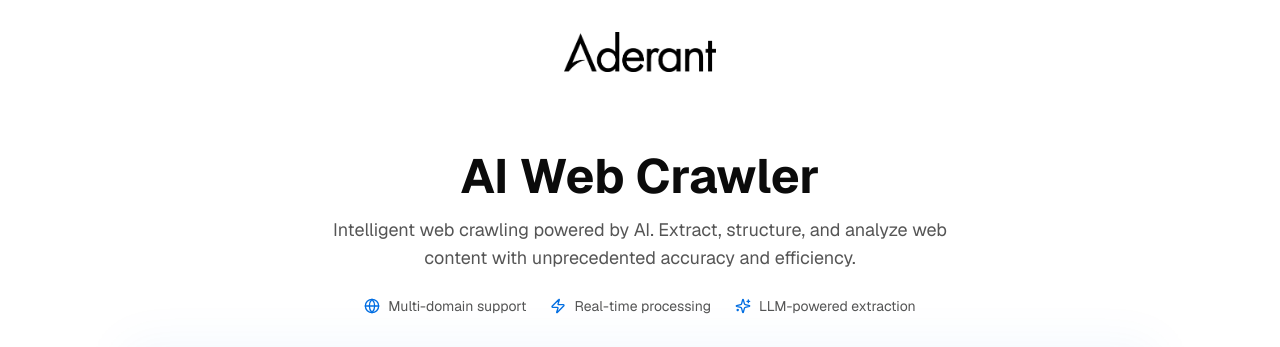
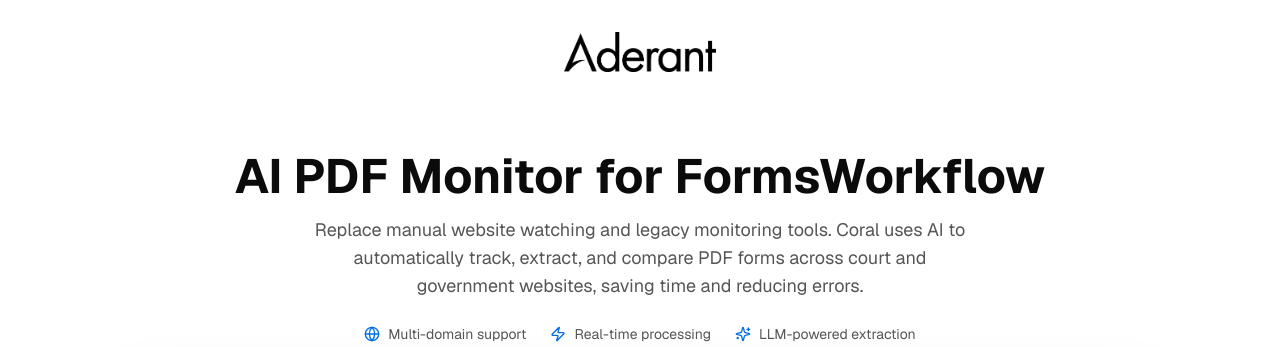
Before and after one commit to isiah-ad/ai-coe-demo-fwv0, a Next.js app: page / in a window 1280 px wide. Shown: the top 347 px of the page. Built offline with nearby package versions, Linux system fonts and the light colour scheme; grey boxes are pictures that could not be loaded.

Commit message:
Update README and components to reflect rebranding as AI PDF Monitor for FormsWorkflow

```diff
--- a/app/layout.tsx
+++ b/app/layout.tsx
@@ -1,5 +1,6 @@
 import React from "react"
 import type { Metadata } from 'next'
+import Script from 'next/script'
 import { Geist, Geist_Mono } from 'next/font/google'
 import { Analytics } from '@vercel/analytics/next'
 import './globals.css'
@@ -8,8 +9,20 @@ const _geist = Geist({ subsets: ["latin"] });
 const _geistMono = Geist_Mono({ subsets: ["latin"] });
 
 export const metadata: Metadata = {
-  title: 'AI Web Crawler - Demo & Documentation',
-  description: 'Explore the AI Web Crawler with interactive video demo and feature documentation',
+  title: 'AI PDF Monitor for FormsWorkflow',
+  description: 'Replace website watchers with AI powered PDF monitoring. Automatically track form changes across court and government websites.',
+  openGraph: {
+    title: 'AI PDF Monitor for FormsWorkflow',
+    description: 'Replace website watchers with AI powered PDF monitoring. Automatically track form changes across court and government websites.',
+    type: 'website',
+    images: ['/og-image.png'],
+  },
+  twitter: {
+    card: 'summary_large_image',
+    title: 'AI PDF Monitor for FormsWorkflow',
+    description: 'Replace website watchers with AI powered PDF monitoring.',
+    images: ['/og-image.png'],
+  },
   icons: {
     icon: '/icon.png',
     apple: '/icon.png',
@@ -26,6 +39,17 @@ export default function RootLayout({
       <body className={`font-sans antialiased`}>
         {children}
         <Analytics />
+        <Script
+          id="microsoft-clarity"
+          strategy="afterInteractive"
+          dangerouslySetInnerHTML={{
+            __html: `(function(c,l,a,r,i,t,y){
+              c[a]=c[a]||function(){(c[a].q=c[a].q||[]).push(arguments)};
+              t=l.createElement(r);t.async=1;t.src="https://www.clarity.ms/tag/"+i;
+              y=l.getElementsByTagName(r)[0];y.parentNode.insertBefore(t,y);
+            })(window, document, "clarity", "script", "v9lpn2pedw");`,
+          }}
+        />
       </body>
     </html>
   )
--- a/components/microsite/hero-section.tsx
+++ b/components/microsite/hero-section.tsx
@@ -14,13 +14,14 @@ export function HeroSection({ onTimeUpdate, seekTo }: HeroSectionProps) {
       <div className="max-w-5xl mx-auto">
         {/* Title */}
         <h1 className="text-3xl md:text-4xl lg:text-5xl font-bold text-center text-foreground mb-4 text-balance">
-          AI Web Crawler
+          AI PDF Monitor for FormsWorkflow
         </h1>
 
         {/* Subtitle */}
         <p className="text-base md:text-lg text-center text-muted-foreground max-w-2xl mx-auto mb-6 text-pretty">
-          Intelligent web crawling powered by AI. Extract, structure, and analyze
-          web content with unprecedented accuracy and efficiency.
+          Replace manual website watching and legacy monitoring tools. Coral uses AI to
+          automatically track, extract, and compare PDF forms across court and government
+          websites, saving time and reducing errors.
         </p>
 
         {/* Quick stats */}
```
Also changed, not shown: public/robots.txt (added), 1 other file (tests, documents, lock files or other folders).
